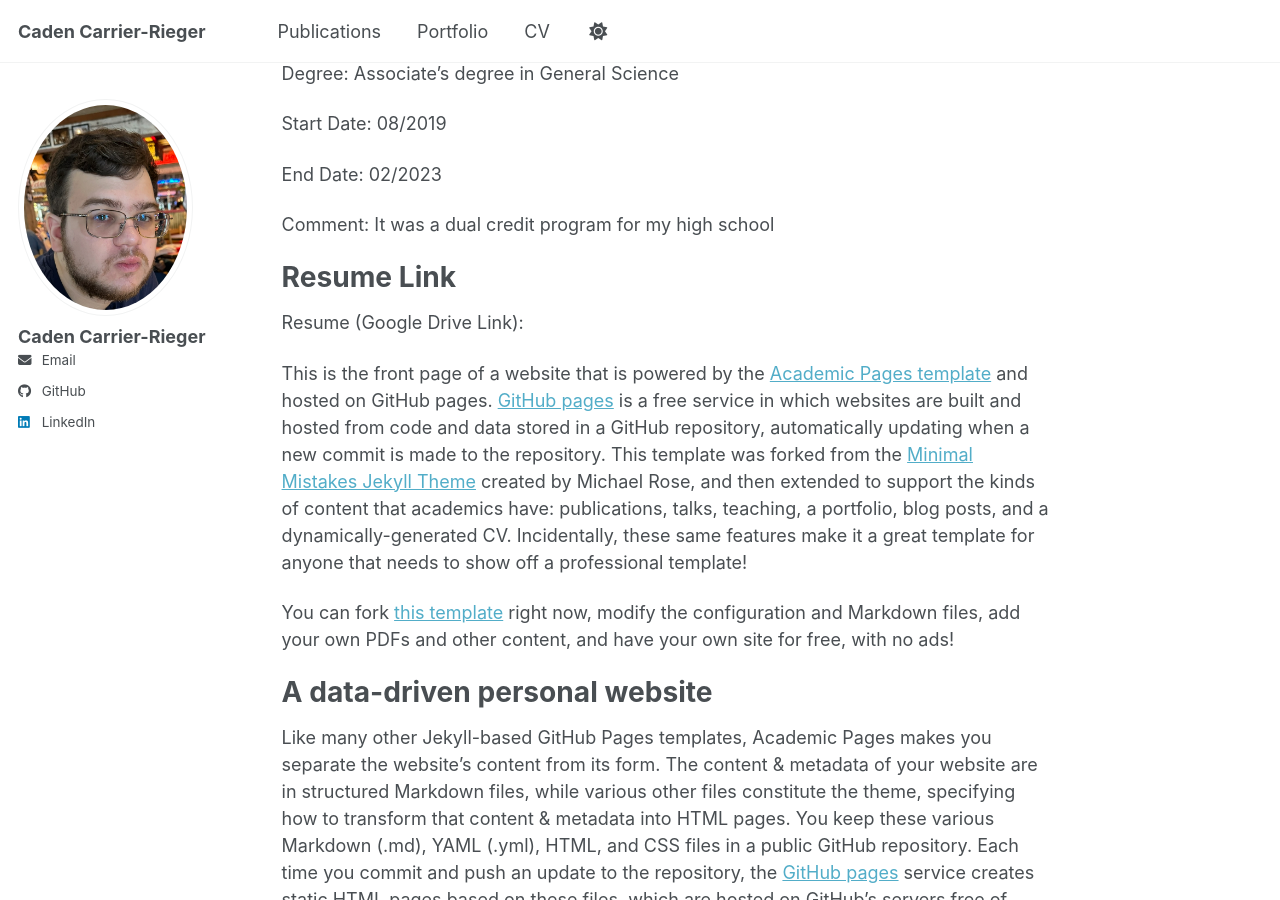
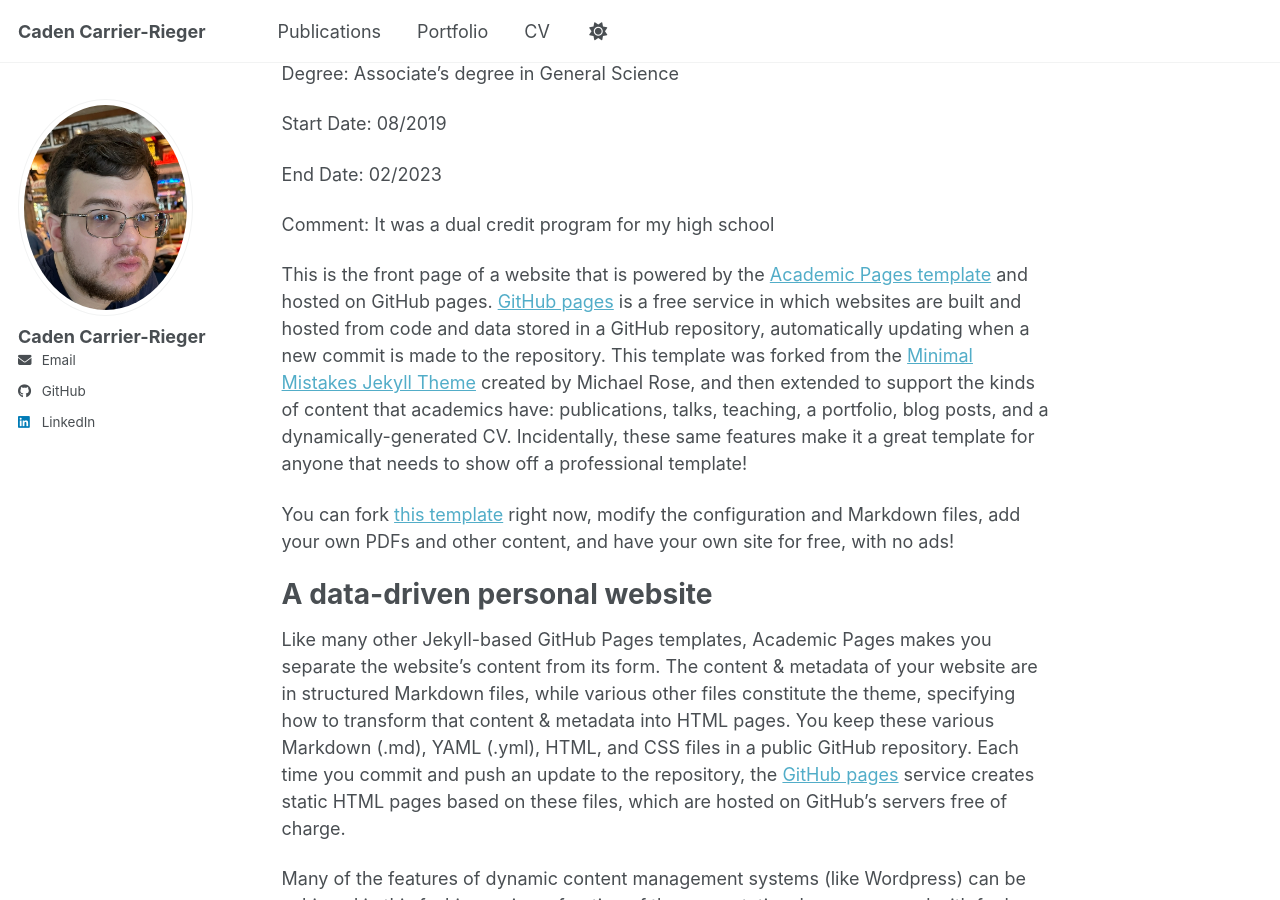
Before and after one commit to cadenrieger-lgtm/cadenrieger-lgtm.github.io, a Jekyll site: the page built from _pages/about.md, in a window 1280 px wide and 900 px high, scrolled down 645 px. Built offline with Jekyll 4.4.1, drawn with Linux system fonts in a browser that asks for light colours; our own code applies the rules of GitHub Pages for plain Markdown files; a script bundle is joined from its source files by our own code; library files that are not in the unit come from our copies.

Commit message:
Remove resume link from about.md
Removed the resume link section from the about page.

```diff
--- a/_pages/about.md
+++ b/_pages/about.md
@@ -27,10 +27,6 @@
 End Date: 02/2023
 
 Comment: It was a dual credit program for my high school
-
-Resume Link
-=======
-Resume (Google Drive Link):
 
 This is the front page of a website that is powered by the [Academic Pages template](https://github.com/academicpages/academicpages.github.io) and hosted on GitHub pages. [GitHub pages](https://pages.github.com) is a free service in which websites are built and hosted from code and data stored in a GitHub repository, automatically updating when a new commit is made to the repository. This template was forked from the [Minimal Mistakes Jekyll Theme](https://mmistakes.github.io/minimal-mistakes/) created by Michael Rose, and then extended to support the kinds of content that academics have: publications, talks, teaching, a portfolio, blog posts, and a dynamically-generated CV. Incidentally, these same features make it a great template for anyone that needs to show off a professional template!
 
```
